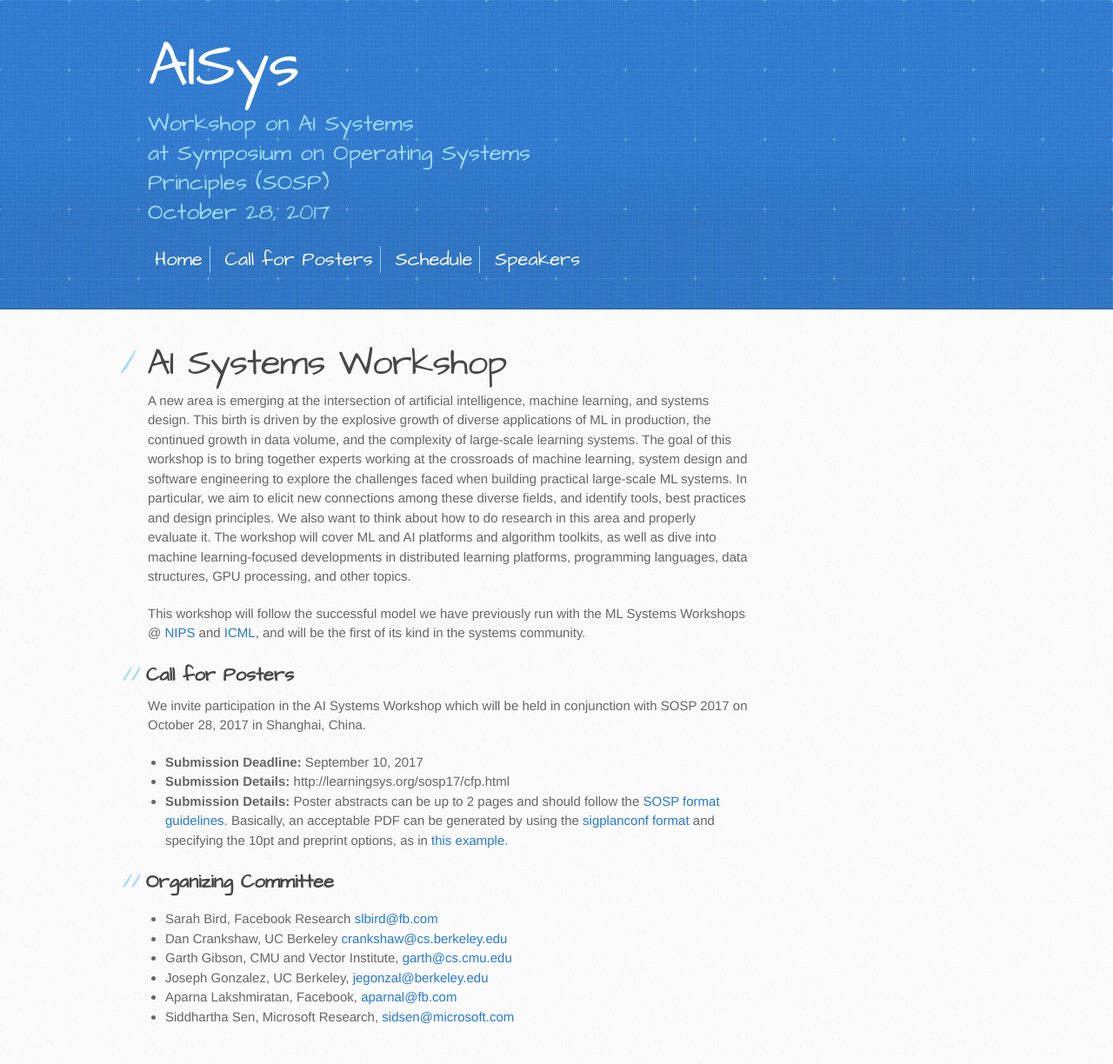
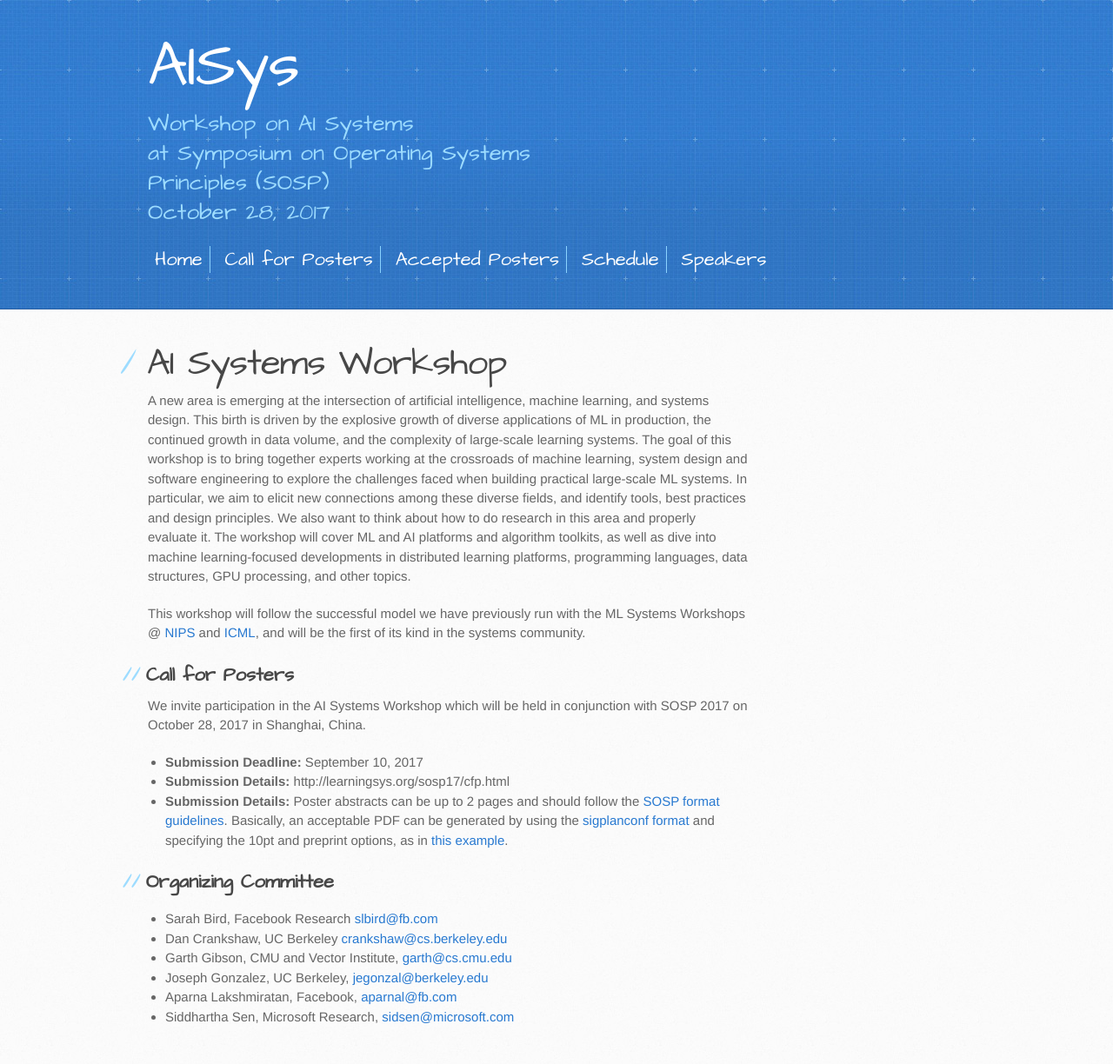
Before and after one commit to LearningSys/sosp17, a Jekyll site: the page built from index.md, in a window 1280 px wide. Shown: the whole page at 87% size. Built offline with Jekyll 4.4.1, drawn with Linux system fonts in a browser that asks for light colours; the repository's description, which GitHub fills in, is left out; our own code applies the rules of GitHub Pages for plain Markdown files.

Commit message:
Update default.html
Accepted Posters page

```diff
--- a/_layouts/default.html
+++ b/_layouts/default.html
@@ -27,6 +27,7 @@
 		<div class='mymenu'>
 			<span class='menu-link'><a href='index.html'>Home</a></span>
 			<span class='menu-link'><a href='cfp.html'>Call for Posters</a></span>
+			<span class='menu-link'><a href='AcceptedPosters.html'>Accepted Posters</a></span>
 			<span class='menu-link'><a href='schedule.html'>Schedule</a></span>
 			<span class='menu-link-last'><a href='talks.html'>Speakers</a></span>
 			<!-- <span class='menu&#45;link&#45;last'><a href='papers.html'>Accepted Papers</a></span> -->
```
